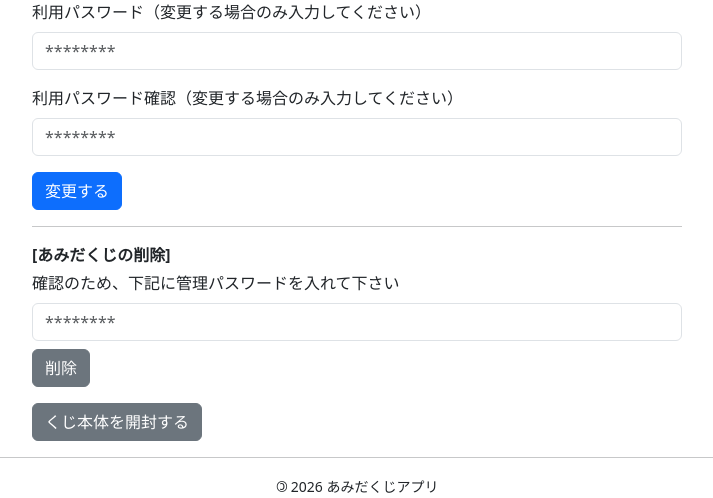
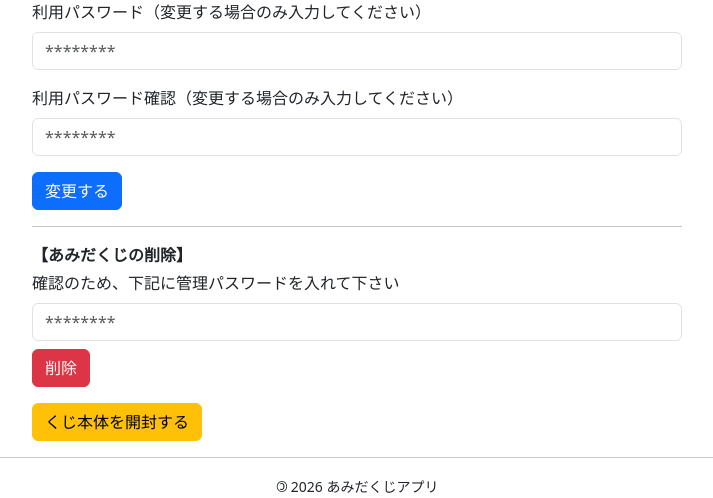
Before and after one commit to oh-shunki/Amidakuji, a Flask app: template flaskr/templates/amida/update.html in a window 1280 px wide. Shown: the part 576-1074 px from the top of the page, without its empty margins (283-996 px from the left). Run offline with Flask 3, Linux system fonts and the light colour scheme; the template is opened without the code that fills it: most values are stand-ins (such as "Sample title", 1, 10 or a date in 2020).

Commit message:
refactor(update): 削除・開封フォームのスタイル調整

```diff
--- a/flaskr/templates/amida/update.html
+++ b/flaskr/templates/amida/update.html
@@ -70,24 +70,24 @@
 
 	</form>
 
-	<form method="post" action="{{ url_for('amida.delete_amida', amida_id_b62=amida_id_b62) }}" style="width: 650px; margin:0 auto;">
+	<form method="post" class="amidaForm" action="{{ url_for('amida.delete_amida', amida_id_b62=amida_id_b62) }}">
 
 		<hr>
 
         <div class="mb-3">
-			<p class='fw-bold mb-1'>[あみだくじの削除]</p>
+			<p class='fw-bold mb-1'>【あみだくじの削除】</p>
 			<label class="form-label" for="delete_admin_password">
 				確認のため、下記に管理パスワードを入れて下さい
 			</label>
-			<input type="password" id="delete_admin_password" name="admin_password" class="form-control" placeholder="********">
+			<input type="password" id="admin_password" name="admin_password" class="form-control" placeholder="********">
 
-			<button type="submit" class="btn btn-secondary mt-2" formaction="{{ url_for('amida.delete_amida', amida_id_b62=amida_id_b62) }}">
+			<button type="submit" class="btn btn-danger mt-2" formaction="{{ url_for('amida.delete_amida', amida_id_b62=amida_id_b62) }}">
 				削除
 			</button>
 		</div>
 
 		<div class="mt-3">
-			<button type="submit" class="btn btn-secondary" formaction="{{ url_for('amida.do_open', amida_id_b62=amida_id_b62) }}">
+			<button type="submit" class="btn btn-warning" formaction="{{ url_for('amida.do_open', amida_id_b62=amida_id_b62) }}">
 				くじ本体を開封する
 			</button>
 		</div>
```
